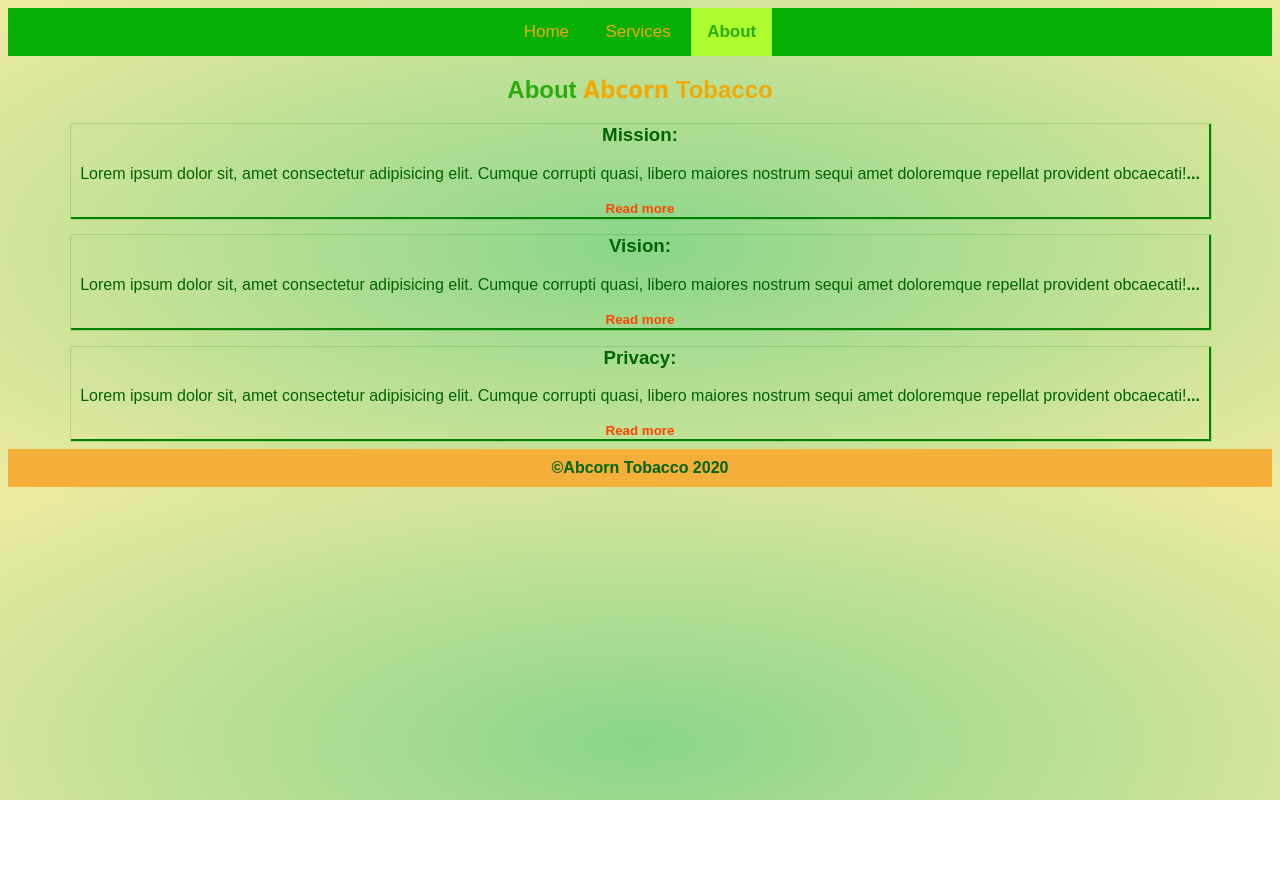
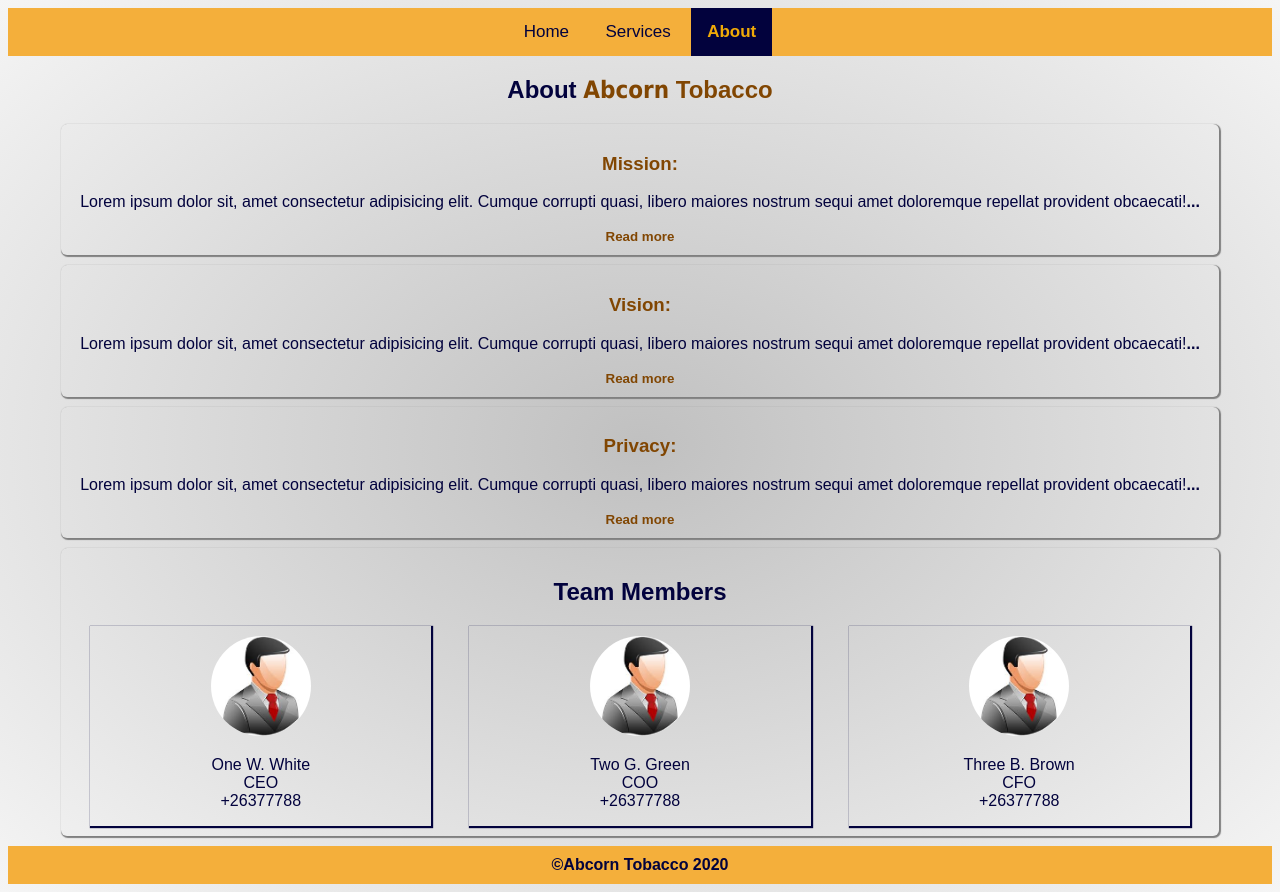
Before and after one commit to ValentineSean/abcorntobacco, a plain HTML site: page about.html in a window 1280 px wide. Before the commit the page ends 800 px from the top, so only its background shows below. Drawn offline with Linux system fonts and the light colour scheme.

Commit message:
abcorn tobacco second prototype

```diff
--- a/about.html
+++ b/about.html
@@ -53,6 +53,39 @@
             </p>
             <button onclick="privacyReadMore()" id="privacy">Read more</button>
         </div>
+
+        <!-- TEAM MEMBERS SECTION -->
+        <div class="team_members">
+            <h2>Team Members</h2>
+            <div class="team">
+                <div class="member1" id="team">
+                    <img src="images/contact.jpg" alt="">
+                    <p>
+                        One W. White<br>
+                        CEO<br>
+                        +26377788
+                    </p>
+                </div>
+
+                <div class="member2" id="team">
+                    <img src="images/contact.jpg" alt="">
+                    <p>
+                        Two G. Green<br>
+                        COO<br>
+                        +26377788
+                    </p>
+                </div>
+
+                <div class="member3" id="team">
+                    <img src="images/contact.jpg" alt="">
+                    <p>
+                        Three B. Brown<br>
+                        CFO<br>
+                        +26377788
+                    </p>
+                </div>
+            </div>
+        </div>
     </div>
 
     <footer>&copyAbcorn Tobacco 2020</footer>
--- a/css/about_style.css
+++ b/css/about_style.css
@@ -3,28 +3,35 @@
 }
 
 .about h2{
-    color: #2bab0d;
+    color: rgb(2, 2, 61);
 }
 
 .about h2 span{
-    color: rgb(240, 170, 7);
+    color: rgb(129, 70, 2);
 }
 
 .about h2 span span{
+    color: rgb(129, 70, 2);
     font-family: tahoma;
 }
 
 #about{
-    box-shadow: green 1px 1px 1px 1px;
+    box-shadow: gray 1px 1px 1px 1px;
     margin: 10px auto;
     width: 90%;
+    padding: 10px;
+    border-radius: 6px;
+}
+
+#about p{
+    color: rgb(2, 2, 61);
 }
 
 #about button{
     background: unset;
     border: none;
     outline: none;
-    color: orangered;
+    color: rgb(129, 70, 2);
     font-weight: bold;
 }
 
@@ -32,7 +39,6 @@
 #dots2,
 #dots3
 {
-    color: rgb(0, 100, 0);
     font-weight: bold;
 }
 
@@ -44,5 +50,40 @@
 }
 
 #about{
-    color: rgb(0, 100, 0);
+    color: rgb(129, 70, 2);
 }
+
+/* TEAM MEMBERS SECTION */
+
+.team_members{
+    box-shadow: gray 1px 1px 1px 1px;
+    color: rgb(2, 2, 61);
+    width: 90%;
+    margin: auto;
+    padding: 10px;
+    border-radius: 6px;
+}
+
+.team{
+    display: grid;
+    grid-template-columns: 4fr 4fr 4fr;
+}
+
+#team{
+    width: 90%;
+    margin: auto;
+    box-shadow: rgb(2, 2, 61) 1px 1px 1px 1px;
+}
+
+#team img{
+    margin-top: 10px;
+    width: 100px;
+    border-radius: 50%;
+}
+
+/* MEDIA QUERIES */
+@media screen and (max-width: 550px){
+    .team{
+        display: block;
+    }
+}
--- a/css/style.css
+++ b/css/style.css
@@ -1,10 +1,11 @@
 body{
     font-family: arial;
-    background-image: radial-gradient(rgb(137, 214, 137), rgb(240, 235, 162));
+    background-image: radial-gradient(silver, whitesmoke);
 }
 
 .nav_bar{
-    background-color: rgb(6, 175, 6);
+    /* background-color: rgb(6, 175, 6); */
+    background-color: rgb(244, 175, 59);
     overflow: hidden;
     text-align: center;
 }
@@ -12,7 +13,8 @@ body{
 .nav_bar a{
     /* float: left; */
     display: inline-block;
-    color: rgb(240, 170, 7);
+    /* color: rgb(240, 170, 7); */
+    color: rgb(2, 2, 61);
     text-align: center;
     padding: 14px 16px;
     text-decoration: none;
@@ -20,17 +22,17 @@ body{
 }
 
 .nav_bar a:hover{
-    color: #b2ff00;
+    color: rgb(129, 70, 2);
 }
 
 .nav_bar a.active{
-    background-color: greenyellow;
-    color: #2bab0d;
+    background-color: rgb(2, 2, 61);
+    color: rgb(240, 170, 7);
     font-weight: bold;
 }
 
 .nav_bar .icon{
-    color: rgb(246, 204, 65);
+    color: rgb(2, 2, 61);
     display: none;
 }
 
@@ -44,7 +46,6 @@ body{
 }
 
 .show_case span span{
-    color: greenyellow;
     font-family: tahoma;
 }
 
@@ -58,20 +59,19 @@ body{
     top: 50%;
     left: 50%;
     transform: translate(-50%, -50%);
-    /* background-color: gray; */
-    /* color: rgb(246, 204, 65); */
-    color: #b2ff00;
+    color: rgb(240, 170, 7);
+    font-weight: bold;
 }
 
 .show_case img{
     width: 100%;
-    box-shadow: green 1px 1px 1px 1px;
+    box-shadow: gray 1px 1px 1px 1px;
 }
 
 /* CONTACT SECTION*/
 .contact{
-    box-shadow: green 1px 1px 1px 1px;
-    color: rgb(0, 100, 0);
+    box-shadow: gray 1px 1px 1px 1px;
+    color: rgb(2, 2, 61);
     text-align: center;
 }
 
@@ -80,7 +80,7 @@ body{
 }
 
 .contact i{
-    color: orange;
+    color: orangered;
     font-size: 20px;
     margin: 10px;
 }
@@ -89,7 +89,7 @@ body{
 .services{
     margin: 10px;
     text-align: center;
-    color: #2bab0d;
+    color: rgb(2, 2, 61);
 }
 
 .services_offered{
@@ -100,14 +100,14 @@ body{
 
 #service{
     margin: 10px;
-    box-shadow: green 1px 1px 1px 1px;
-    color: rgb(0, 100, 0);
+    box-shadow: gray 1px 1px 1px 1px;
+    color: rgb(2, 2, 61);
     border-radius: 6px;
 }
 
 #service a{
     text-decoration: none;
-    color: lime;
+    color: rgb(129, 70, 2);
     font-weight: bold;
 }
 
@@ -118,7 +118,7 @@ body{
 }
 
 #service span{
-    color: green;
+    color: rgb(129, 70, 2);
     font-weight: bold;
 }
 
@@ -127,7 +127,7 @@ footer{
     text-align: center;
     /* background-color: rgb(240, 170, 8); */
     background-color: rgb(244, 175, 59);
-    color: rgb(0, 100, 0);
+    color: rgb(2, 2, 61);
     font-weight: bold;
     margin-top: 10px;
     padding: 10px;
```
Also changed, not shown: css/services_style.css (+4 -3 lines).
